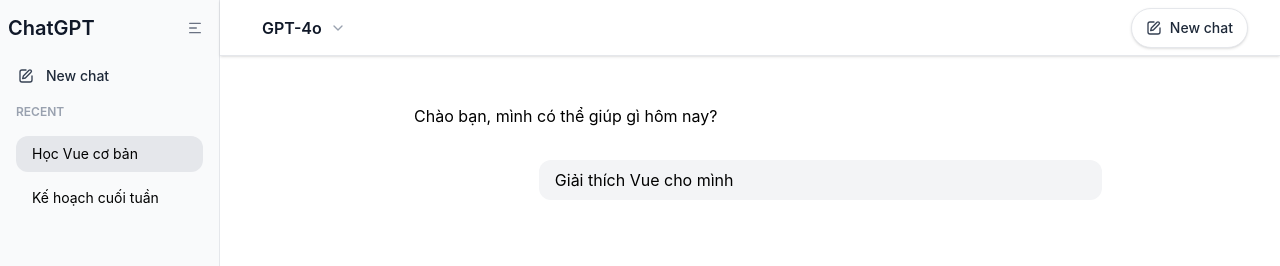
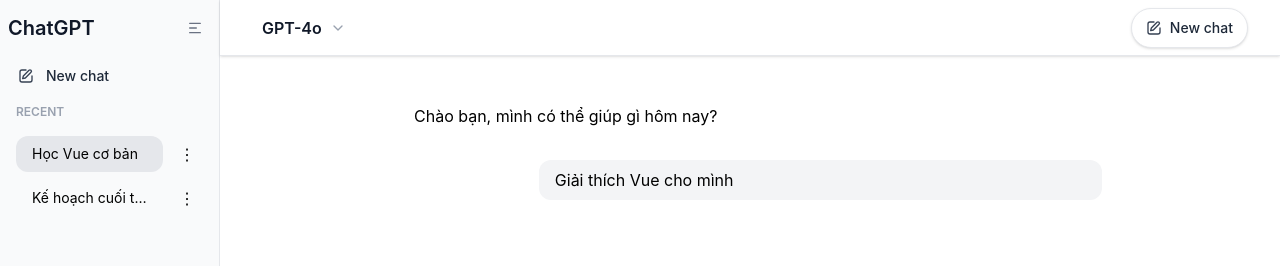
Before and after one commit to nmd06092000-tech/clone-chatgpt, a Vue app in the folder frontend/: page / in a window 1280 px wide. Shown: the top 266 px of the page. Built offline with nearby package versions, Linux system fonts and the light colour scheme.

Commit message:
featdeletebutton

```diff
--- a/frontend/src/components/sidebar/ConversationList.vue
+++ b/frontend/src/components/sidebar/ConversationList.vue
@@ -9,7 +9,12 @@
 
 const emit = defineEmits<{
   (e: "select-conversation", id: string): void;
+  (e: "delete-conversation", id: string): void;
 }>();
+
+function handleDelete(id: string) {
+  emit('delete-conversation', id);
+}
 </script>
 
 <template>
@@ -31,7 +36,9 @@
       :key="chat.id"
       :title="chat.title"
       :active="chat.id === activeConversationId"
+      :id="chat.id"
       @click="$emit('select-conversation', chat.id)"
+      @delete-item="handleDelete"
     />
   </div>
 </template>
--- a/frontend/src/components/sidebar/ConversationListItem.vue
+++ b/frontend/src/components/sidebar/ConversationListItem.vue
@@ -1,17 +1,7 @@
 <template>
+  <div class="relative pr-10">
   <button
-    class="
-      w-full
-      flex
-      items-center
-      gap-3
-      rounded-xl
-      px-4
-      py-2
-      mb-2
-      text-left
-      text-sm
-    "
+    class="w-full flex items-center gap-3 rounded-xl px-4 py-2 mb-2 text-left text-sm"
     :class="
       active
         ? 'bg-gray-200'
@@ -23,15 +13,47 @@
       {{ title }}
     </span>
   </button>
+
+  <button class="absolute right-2 top-1/2 -translate-y-1/2"
+          @click.stop="toggleMenu"
+  >
+    &#8942;
+  </button>
+
+  <div
+  v-if="showMenu"
+  class="absolute right-2 top-1/2 -translate-y-1/2 mt-8 w-35 bg-white border border-gray-300 rounded-2xl shadow-xl z-50"
+  >
+  <button
+   class="flex w-full items-center gap-3 rounded-xl px-3 py-2 text-sm font-medium text-red-600 hover:bg-gray-50"
+   @click.stop="handleDelete">Delete
+  </button>
+
+  </div>
+  </div>
 </template>
 
 <script setup lang="ts">
+import { ref } from 'vue';
 const props = defineProps<{
   title: string;
   active: boolean;
+  id: string;
 }>();
 
 const emit = defineEmits<{
   (e: "click-item"): void;
+  (e: "delete-item", id: string): void;
 }>();
+
+const showMenu = ref(false);
+
+function toggleMenu() {
+  showMenu.value = !showMenu.value;
+}
+
+function handleDelete() {
+  emit('delete-item', props.id);
+  showMenu.value = false;
+}
 </script>
--- a/frontend/src/components/sidebar/SidebarShell.vue
+++ b/frontend/src/components/sidebar/SidebarShell.vue
@@ -20,6 +20,7 @@
 
 const emit = defineEmits<{
   (e: "select-conversation", id: string): void;
+  (e: "delete-conversation", id: string): void;
   (e: 'new-chat'): void;
 }>();
 </script>
@@ -39,6 +40,7 @@
                       :conversations="conversations"
                       :active-conversation-id="activeConversationId"
                       @select-conversation="$emit('select-conversation', $event)"
+                      @delete-conversation="$emit('delete-conversation', $event)"
     />
 
     <SidebarProfile v-if="!isCollapsed" :user="currentUser" />
--- a/frontend/src/layouts/MainLayout.vue
+++ b/frontend/src/layouts/MainLayout.vue
@@ -9,6 +9,17 @@
     globalThis.crypto?.randomUUID?.() ??
     `id-${Date.now()}-${Math.floor(Math.random() * 10000)}`
   )
+}
+
+function deleteConversation(id: string) {
+  const index = conversations.value.findIndex((c) => c.id === id);
+  if (index !== -1) {
+    conversations.value.splice(index, 1);
+    if (activeConversationId.value === id) {
+      activeConversationId.value =
+        conversations.value[0]?.id ?? "";
+    }
+  }
 }
 
 function builTitleFromText(text: string) {
@@ -151,6 +162,7 @@
       :active-conversation-id="activeConversationId"
       @select-conversation="selectConversation"
       @new-chat="handleNewChat"
+      @delete-conversation="deleteConversation"
     />
 
     <main class="flex-1">
```
